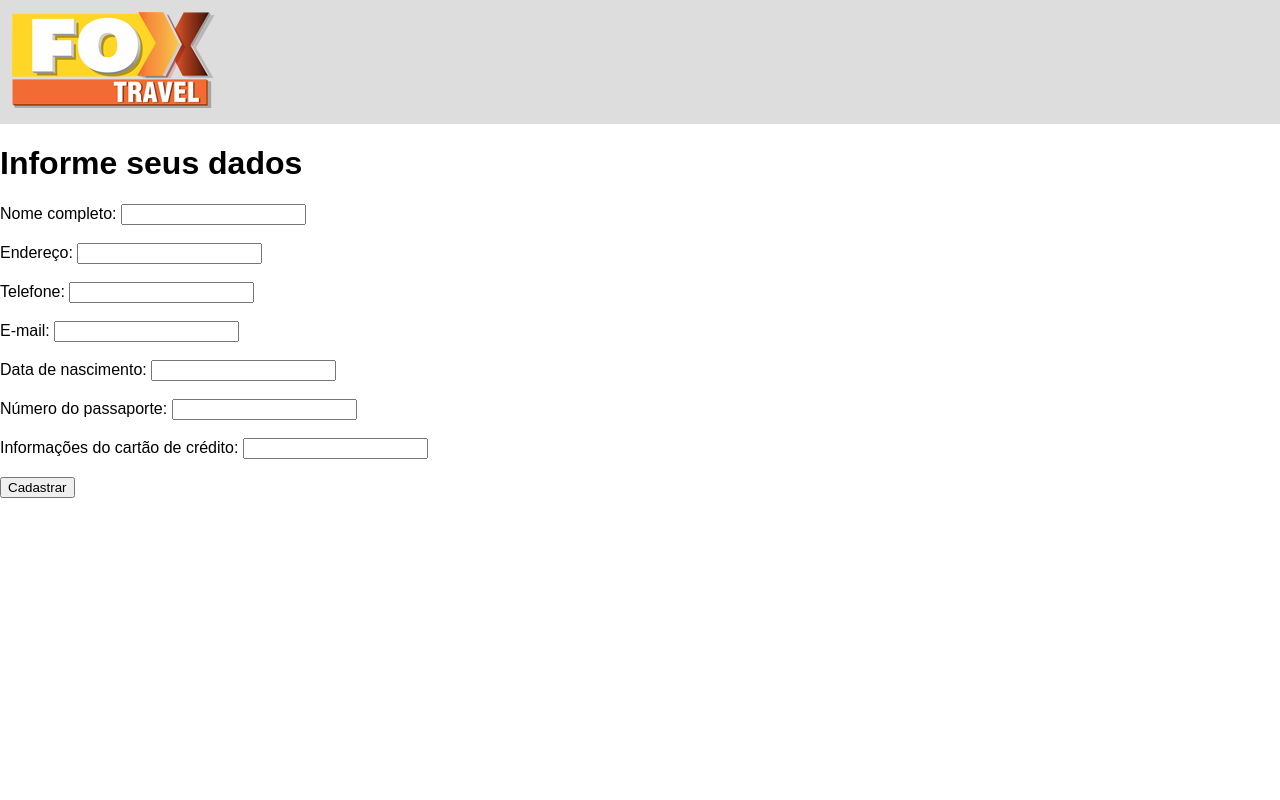
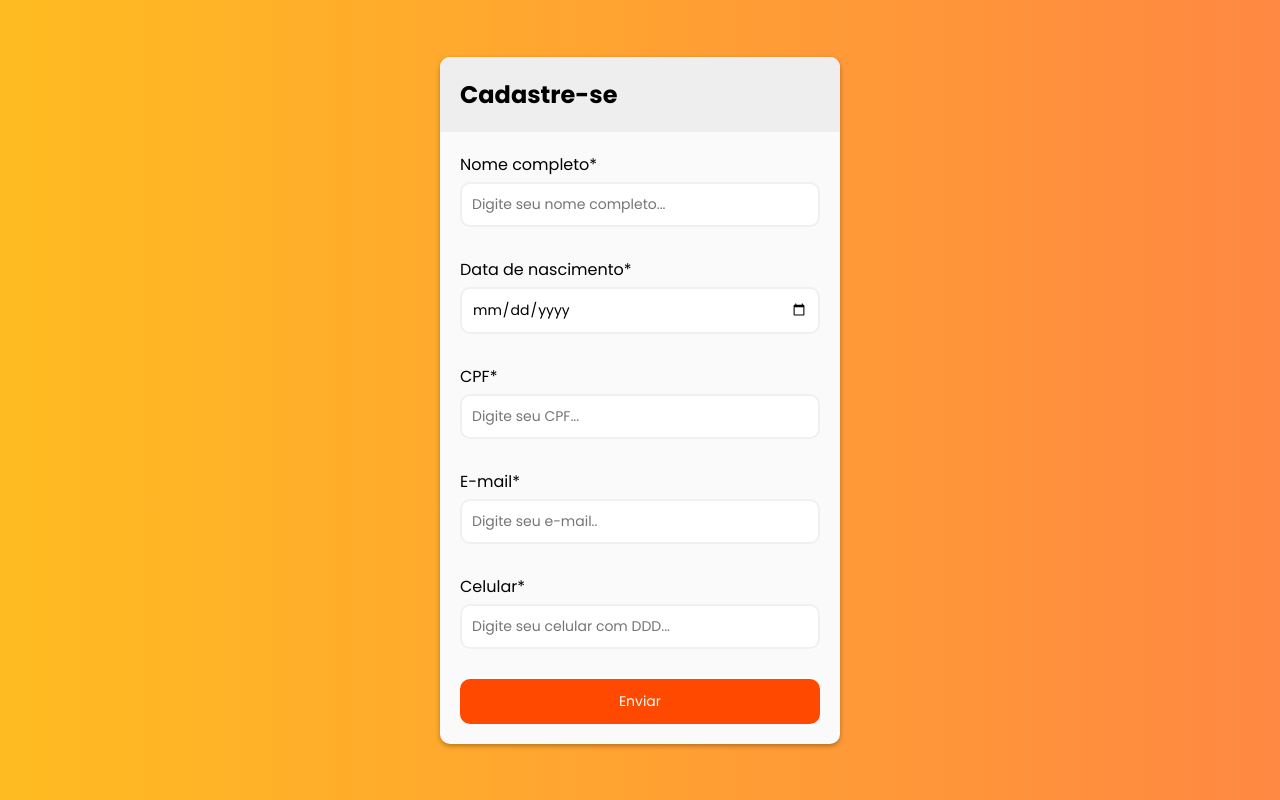
Before and after one commit to devlucasbernardes/ProjetoIntegrador, a Flask app: page /cadastro in a window 1280 px wide. Run offline with Flask 3, Linux system fonts and the light colour scheme; some libraries are stand-ins or nearby versions.

Commit message:
Alteração cadastro

```diff
--- /dev/null
+++ b/static/css/cadastro.css
@@ -0,0 +1,101 @@
+* {
+    box-sizing: border-box;
+    margin: 0;
+    padding: 0;
+    font-family: "Poppins", sans-serif;
+  }
+
+  body {
+    width: 100%;
+    min-height: 100vh;
+    background: linear-gradient(90deg, #ffbc21 0%,  rgba(255, 127, 53, 0.932) 100%);
+    display: flex;
+    justify-content: center;
+    align-items: center;
+  }
+
+  .container {
+    background-color: #fafafa;
+    border-radius: 10px;
+    box-shadow: 0 2px 5px rgba(0, 0, 0, 0.3);
+    width: 400px;
+    max-width: 100%;
+    overflow: hidden;
+  }
+
+  .header {
+    background-color: #eee;
+    padding: 20px;
+  }
+
+  .form {
+    padding: 20px;
+  }
+
+  .form-control {
+    margin-bottom: 10px;
+    padding-bottom: 20px;
+    position: relative;
+  }
+
+  .form-control label {
+    display: inline-block;
+    margin-bottom: 5px;
+  }
+
+  .form-control input {
+    border: 2px solid #f0f0f0;
+    display: block;
+    border-radius: 10px;
+    font-size: 14px;
+    width: 100%;
+    padding: 10px;
+  }
+
+  .form-control i {
+    position: absolute;
+    top: 45px;
+    right: 10px;
+    visibility: hidden;
+  }
+
+  .form-control small {
+    position: absolute;
+    bottom: 0;
+    left: 0;
+    visibility: hidden;
+  }
+
+  .form button {
+    background-color: #ff4800;
+    border: 2px solid #ff4800;
+    color: #fff;
+    font-size: 14px;
+    width: 100%;
+    border-radius: 10px;
+    padding: 10px;
+  }
+
+  /* Error and Success */
+  .form-control.success input {
+    border-color: #2ecc71;
+  }
+
+  .form-control.error input {
+    border-color: #e74c3c;
+  }
+
+  .form-control.success i.fa-check-circle {
+    color: #2ecc71;
+    visibility: visible;
+  }
+
+  .form-control.error i.fa-exclamation-circle {
+    color: #e74c3c;
+    visibility: visible;
+  }
+
+  .form-control.error small {
+    visibility: visible;
+    color: #e74c3c;
+  }
--- /dev/null
+++ b/static/js/cadastro.js
@@ -0,0 +1,92 @@
+const form = document.getElementById("form");
+const nameClient = document.getElementById("nameClient");
+const birthdate = document.getElementById("birthdate");
+const cpf = document.getElementById("cpf");
+const email = document.getElementById("email");
+const celphone = document.getElementById("celphone");
+
+form.addEventListener("submit", (e) => {
+  e.preventDefault();
+
+  checkInputs();
+});
+
+function checkInputs() {
+  const nameClientValue = nameClient.value;
+  const birthdateValue = birthdate.value;
+  const cpfValue = cpf.value;
+  const emailValue = email.value;
+  const celphoneValue = celphone.value;
+
+  if (nameClientValue === "") {
+    setErrorFor(nameClient, "O seu nome completo é obrigatório.");
+  } else {
+    setSuccessFor(nameClient);
+  }
+
+  if (birthdateValue === "") {
+    setErrorFor(birthdate, "A sua data de nascimento é obrigatória.");
+  } else if (checkBirthdate(birthdateValue)) {
+    setErrorFor(birthdate, "Por favor, insira uma data de nascimento válida - formato: 01/01/2001")
+  } else {
+    setSuccessFor(birthdate);
+  }
+
+  if (cpfValue === "") {
+    setErrorFor(cpf, "O seu CPF é obrigatório.");
+  } else if (cpfValue.length != 11) {
+    setErrorFor(cpf, "Por favor, insira um CPF válido - formato: 111.111.111-11");
+  } else {
+    setSuccessFor(cpf);
+  }
+
+  if (emailValue === "") {
+    setErrorFor(email, "O seu e-mail é obrigatório.");
+  } else if (!checkEmail(emailValue)) {
+    setErrorFor(email, "Por favor, insira um e-mail válido - formato: teste@exemplo.com");
+  } else {
+    setSuccessFor(email);
+  }
+
+  if (celphoneValue === "") {
+    setErrorFor(celphone, "O seu número de celular é obrigatório.");
+  } else if (!checkCelphone(celphoneValue)) {
+    setErrorFor(celphone, "Por favor, insira um número de celular válido - formato: (11)99999-9999");
+  } else {
+    setSuccessFor(celphone);
+  }
+
+  const formControls = form.querySelectorAll(".form-control");
+
+  const formIsValid = [...formControls].every((formControl) => {
+    return formControl.className === "form-control success";
+  });
+
+  if (formIsValid) {
+    console.log("O formulário está 100% válido!");
+  }
+}
+
+function setErrorFor(input, message) {
+  const formControl = input.parentElement;
+  const small = formControl.querySelector("small");
+
+  // Adiciona a mensagem de erro
+  small.innerText = message;
+
+  // Adiciona a classe de erro
+  formControl.className = "form-control error";
+}
+
+function setSuccessFor(input) {
+  const formControl = input.parentElement;
+
+  // Adicionar a classe de sucesso
+  formControl.className = "form-control success";
+}
+
+function checkEmail(email) {
+  return /^(([^<>()\[\]\\.,;:\s@"]+(\.[^<>()\[\]\\.,;:\s@"]+)*)|(".+"))@((\[[0-9]{1,3}\.[0-9]{1,3}\.[0-9]{1,3}\.[0-9]{1,3}])|(([a-zA-Z\-0-9]+\.)+[a-zA-Z]{2,}))$/.test(
+    email
+  );
+}
--- a/templates/cadastro.html
+++ b/templates/cadastro.html
@@ -1,47 +1,75 @@
 <!DOCTYPE html>
 <html lang="en">
   <head>
-    <meta charset="UTF-8">
-    <meta http-equiv="X-UA-Compatible" content="IE=edge">
-    <meta name="viewport" content="width=device-width, initial-scale=1.0">
-    <style>
-        body {
-          font-family: Arial, Helvetica, sans-serif;
-        }
-        </style>
-    <link rel="stylesheet" href="./static/css/style.css"/>
+    <meta charset="UTF-8" />
+    <meta http-equiv="X-UA-Compatible" content="IE=edge" />
+    <meta name="viewport" content="width=device-width, initial-scale=1.0" />
+    <link rel="stylesheet" href="/static/css/cadastro.css" />
+    <link rel="preconnect" href="https://fonts.googleapis.com" />
+    <link rel="preconnect" href="https://fonts.gstatic.com" crossorigin />
+    <link
+      href="https://fonts.googleapis.com/css2?family=Poppins:wght@400;500;600;700;900&display=swap"
+      rel="stylesheet"
+    />
     <title>Cadastro</title>
   </head>
   <body>
+    <div class="container">
       <div class="header">
-      <a href="index.html" class="logo"><img src="./static/img/logo.png" style="width:100%"></a>
-      <div class="header-right">
+        <h2>Cadastre-se</h2>
       </div>
+
+      <form id="form" class="form">
+        <div class="form-control">
+          <label for="nameClient">Nome completo*</label>
+          <input type="text" id="nameClient" pattern="([aA-zZ]+)" class="NameClient" placeholder="Digite seu nome completo..." />
+          <i class="fas fa-exclamation-circle"></i>
+          <i class="fas fa-check-circle"></i>
+          <small>Mensagem de erro</small>
         </div>
-  <h1>Informe seus dados</h1>
-    <form>
-      <label>Nome completo:</label>
-      <input type="text" name="nome"><br><br>
 
-      <label>Endereço:</label>
-      <input type="text" name="endereco"><br><br>
+        <div class="form-control">
+            <label for="birthdate">Data de nascimento*</label>
+            <input type="date" id="birthdate" placeholder="Digite sua data de nascimento..." />
+            <i class="fas fa-exclamation-circle"></i>
+            <i class="fas fa-check-circle"></i>
+            <small>Mensagem de erro</small>
+          </div>
 
-      <label>Telefone:</label>
-      <input type="text" name="telefone"><br><br>
+          <div class="form-control">
+            <label for="cpf">CPF*</label>
+            <input type="number_format" id="cpf" placeholder="Digite seu CPF..."
+            pattern="\d{3}\.?\d{3}\.?\d{3}-?\d{2}" maxlength="11" />
+            <i class="fas fa-exclamation-circle"></i>
+            <i class="fas fa-check-circle"></i>
+            <small>Mensagem de erro</small>
+          </div>
 
-      <label>E-mail:</label>
-      <input type="text" name="email"><br><br>
+        <div class="form-control">
+          <label for="email">E-mail*</label>
+          <input type="email" id="email" placeholder="Digite seu e-mail.." />
+          <i class="fas fa-exclamation-circle"></i>
+          <i class="fas fa-check-circle"></i>
+          <small>Mensagem de erro</small>
+        </div>
 
-      <label>Data de nascimento:</label>
-      <input type="text" name="data_nascimento"><br><br>
+        <div class="form-control">
+          <label for="celphone">Celular*</label>
+          <input type="number_format" id="celphone" placeholder="Digite seu celular com DDD..." maxlength="11" />
+          <i class="fas fa-exclamation-circle"></i>
+          <i class="fas fa-check-circle"></i>
+          <small>Mensagem de erro</small>
+        </div>
 
-      <label>Número do passaporte:</label>
-      <input type="text" name="numero_passaporte"><br><br>
+        <button type="submit">Enviar</button>
+      </form>
+    </div>
 
-      <label>Informações do cartão de crédito:</label>
-      <input type="text" name="cartao_credito"><br><br>
+    <script
+      src="https://kit.fontawesome.com/f9e19193d6.js"
+      crossorigin="anonymous"
+    ></script>
 
-      <input type="submit" value="Cadastrar">
-    </form>
+    <script src="/static/js/cadastro.js"></script>
   </body>
 </html>
```
Also changed, not shown: templates/index.html (+12 -12 lines). Lines whose indentation alone changed are shown as unchanged.
